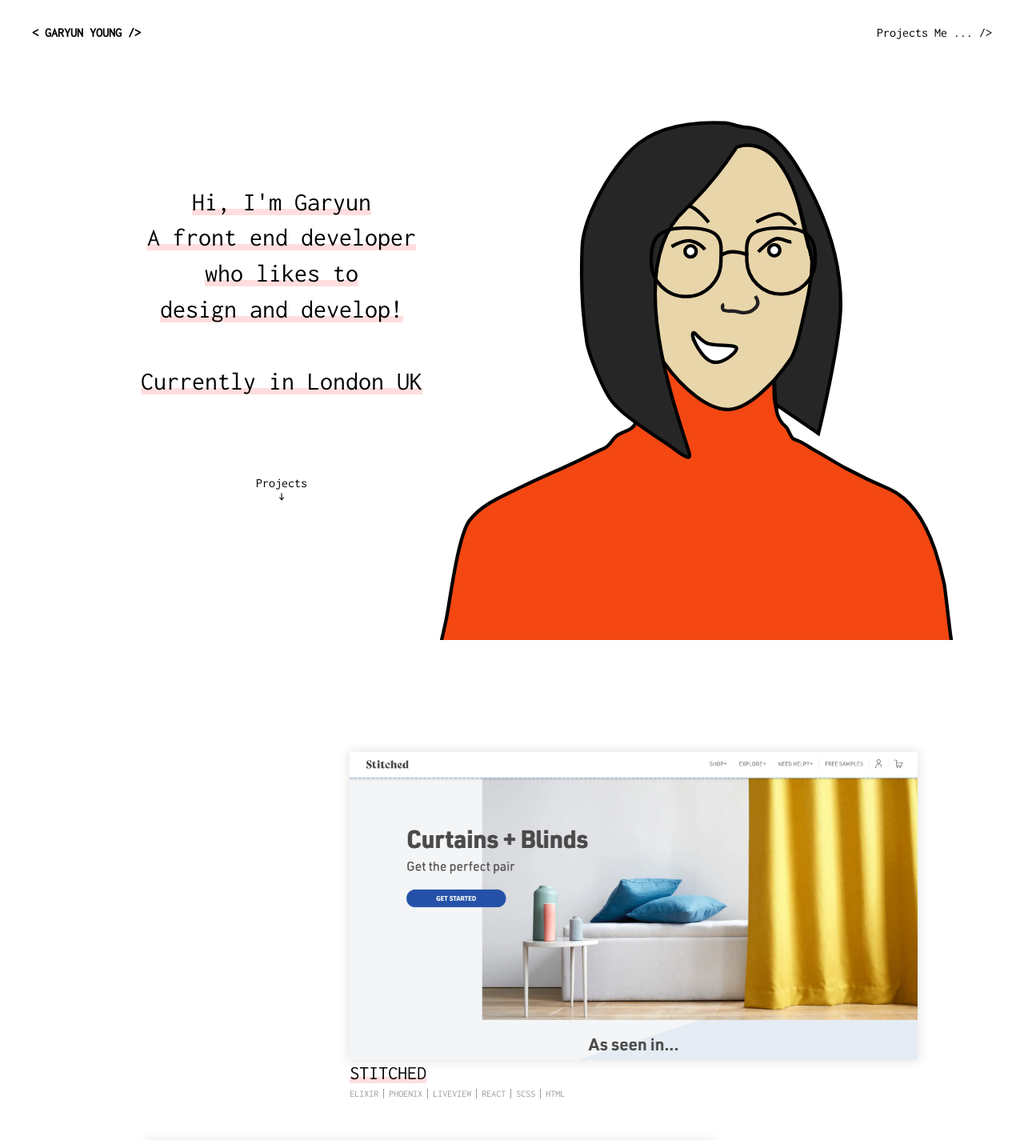
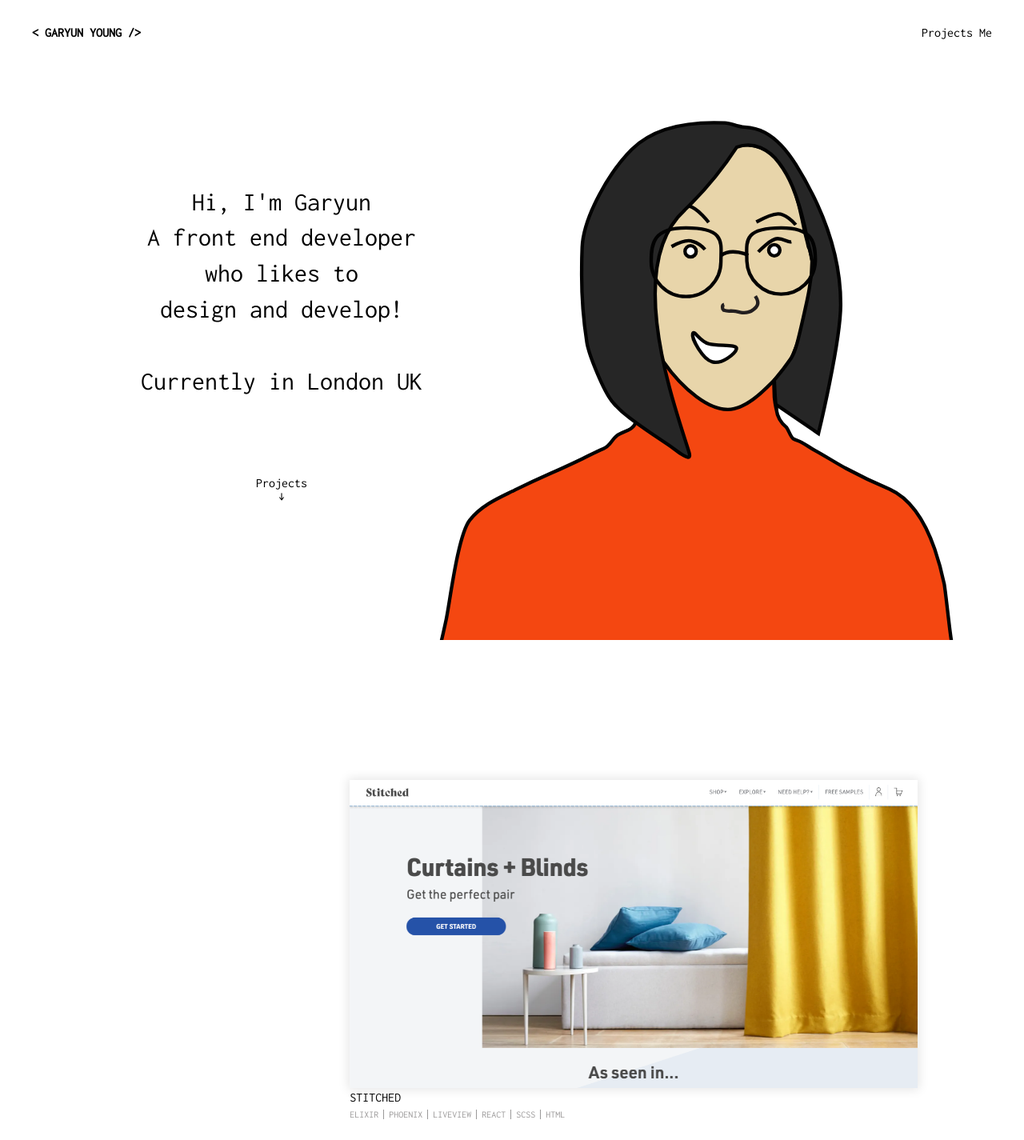
Before and after one commit to garyunyoung/portfolio, a React (Create React App) app: page / in a window 1280 px wide. Shown: the top 1425 px of the page at 80% size. Built offline with nearby package versions, Linux system fonts and the light colour scheme; grey boxes are pictures that could not be loaded.

Commit message:
Remove inset shadow

```diff
--- a/src/Home.js
+++ b/src/Home.js
@@ -12,14 +12,12 @@ export default function Home() {
       <section className="home">
         <div className="home__content">
           <div className="home__text">
-            <span>
               Hi, I'm Garyun
               <br />A front end developer <br />
               who likes to <br /> design and develop!
               <br />
               <br />
               Currently in London UK
-            </span>
           </div>
           <img className="home__image" src={profileIllustration} />
           <p>Projects</p>
--- a/src/ProjectPage.js
+++ b/src/ProjectPage.js
@@ -8,7 +8,7 @@ export default function ProjectPage(props) {
       <div className="project__content">
         <div className="project__description-container">
           <p className="project__title">
-            <span>{props.title}</span>
+           {props.title}
           </p>
           <p className="project__tools">
             {props.technologies.map(technology => {
@@ -32,7 +32,7 @@ export default function ProjectPage(props) {
         <div className="project__info-container">
           <p className="project__info">{props.info}</p>
           <ul className="project__bullets">
-            <span>KEY FEATURES</span>
+            <p>KEY FEATURES</p>
             {props.keyFeatures.map(keyFeature => {
               return <li>{keyFeature}</li>;
             })}
--- a/src/components/NavBar.js
+++ b/src/components/NavBar.js
@@ -33,19 +33,14 @@ export default class NavBar extends React.Component {
         <div className="menu-desktop">
           <ul className="menu-desktop__items">
             <li className="menu-desktop__item">
-              <NavLink to="/projects" onClick={() => this.closeNav()}>
+              <a href="#" onClick={() => this.closeNav()}>
                 Projects
-              </NavLink>
+              </a>
             </li>
             <li className="menu-desktop__item">
-              <NavLink to="/about" onClick={() => this.closeNav()}>
+              <a href="#" onClick={() => this.closeNav()}>
                 Me
-              </NavLink>
-            </li>
-            <li className="menu-desktop__item">
-              <NavLink to="/" onClick={() => this.closeNav()}>
-                ... />
-              </NavLink>
+              </a>
             </li>
           </ul>
         </div>
--- a/src/components/ProjectSection.js
+++ b/src/components/ProjectSection.js
@@ -32,7 +32,7 @@ function ProjectItem(props) {
         </span>
         <span className="project__item-title-container">
           <span className="project__item-title">
-            <span>{props.title}</span>
+            {props.title}
             <ul className="project__item-technologies">
               {props.technologies.map(technology => {
                 return (
--- a/src/stylesheets/Home.scss
+++ b/src/stylesheets/Home.scss
@@ -15,10 +15,6 @@
   text-align: center;
   line-height: 1.4;
   margin-bottom: 1em;
-}
-
-.home__text span {
-  box-shadow: inset 0 -8px 0 #ffddde;
 }
 
 .home__image {
--- a/src/stylesheets/ProjectPage.scss
+++ b/src/stylesheets/ProjectPage.scss
@@ -6,11 +6,6 @@
     justify-content: center;
     text-align: center;
     padding: 0 1.7em 4em;
-  }
-
-  .project__title span {
-    font-size: 17px;
-    box-shadow: inset 0 -8px 0 #ffddde;
   }
 
   .project__description {
--- a/src/stylesheets/Projects.scss
+++ b/src/stylesheets/Projects.scss
@@ -24,10 +24,6 @@
     text-align: center;
     margin-top: 0.5em;
     text-transform: uppercase;
-  }
-
-  .project__item-title span {
-    box-shadow: inset 0 -8px 0 #ffddde;
   }
 
   .project__item-technologies {
@@ -96,7 +92,7 @@
     }
 
     .projects__title {
-      display: none;
+      // display: none;
     }
 
     .project__item-title span {
```
